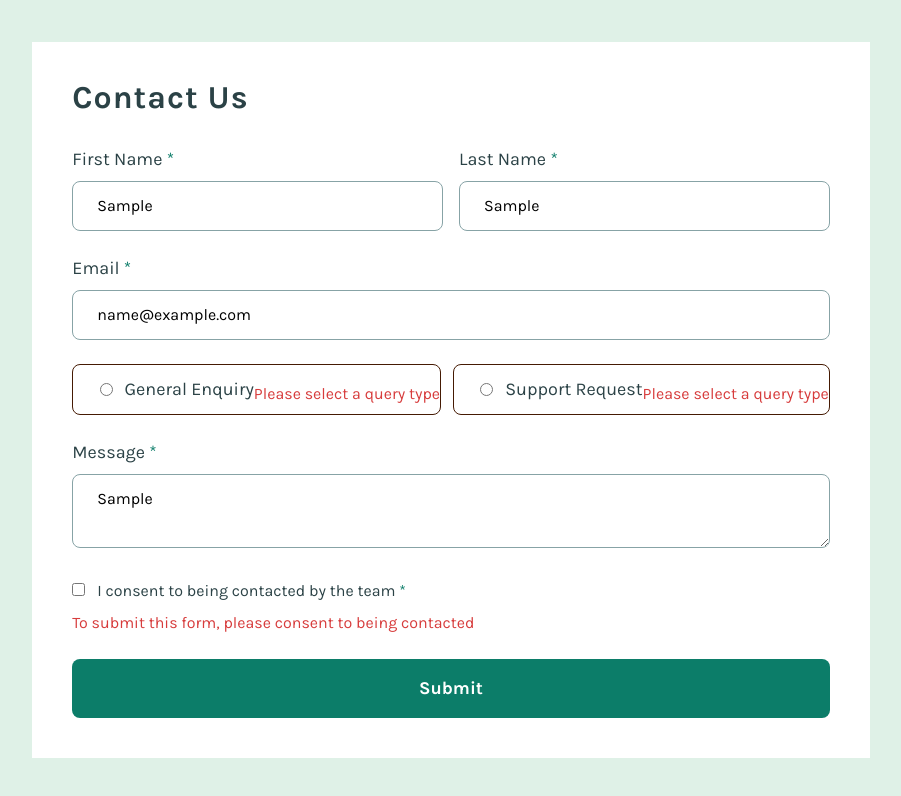
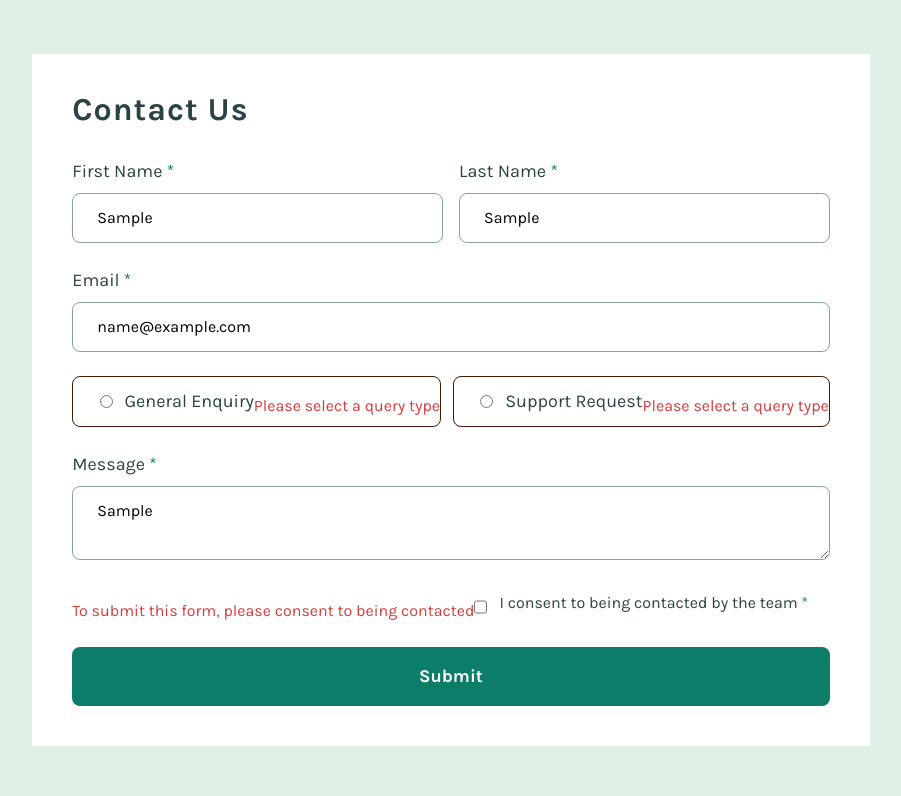
Before and after one commit to shaversj/contact-form-main, a Next.js app: page / in a window 1280 px wide. Both pictures are taken after typing "Sample", "Sample", "name@example.com", "Sample" into the empty fields and a click on the button "Submit". Shown: the top 796 px of the page, without its empty margins (189-1090 px from the left). Built offline with nearby package versions, Linux system fonts and the light colour scheme.

Commit message:
Update form with new components

```diff
--- a/src/app/page.tsx
+++ b/src/app/page.tsx
@@ -4,6 +4,8 @@ import { FieldErrors, Form, SubmitHandler, useForm } from "react-hook-form";
 import { zodResolver } from "@hookform/resolvers/zod";
 import { FormSchema, FormValues } from "@/types/types";
 import FormField from "@/components/FormField";
+import Label from "@/components/Label";
+import Input from "@/components/Input";
 
 export default function Home() {
   const {
@@ -23,15 +25,18 @@ export default function Home() {
       <form className={"space-y-6 pt-8"} onSubmit={handleSubmit(onSubmit, onError)}>
         <div className={"grid grid-cols-2 gap-x-4"}>
           <div>
-            <FormField label={"First Name"} name={"firstName"} type={"text"} register={register} errors={errors} />
+            <Label htmlFor={"firstName"} required={true} displayName={"First Name"} />
+            <Input name={"firstName"} type={"text"} register={register} errors={errors} />
           </div>
           <div>
-            <FormField label={"Last Name"} name={"lastName"} type={"text"} register={register} errors={errors} />
+            <Label htmlFor={"lastName"} required={true} displayName={"Last Name"} />
+            <Input name={"lastName"} type={"text"} register={register} errors={errors} />
           </div>
         </div>
 
         <div>
-          <FormField label={"Email"} name={"email"} type={"email"} register={register} errors={errors} />
+          <Label htmlFor={"email"} required={true} displayName={"Email"} />
+          <Input name={"email"} type={"email"} register={register} errors={errors} />
         </div>
 
         <fieldset className={"flex gap-x-3"} id={"queryType"}>
@@ -59,14 +64,17 @@ export default function Home() {
           )}
         </div>
 
-        <div>
-          <input type={"checkbox"} value={"acknowledged"} {...register("consent")} />
-          <label className={"pl-3 text-grey-900"} htmlFor={"consent"}>
-            I consent to being contacted by the team <span className={"text-green-600"}>*</span>
-          </label>
-          {(errors as Record<string, any>)["consent"]?.message && (
-            <p className={"pt-[.5rem] leading-[150%] text-red"}>{(errors as Record<string, any>)["consent"].message.toString()}</p>
-          )}
+        <div className={"flex flex-row-reverse justify-end"}>
+          <Label htmlFor={"consent"} required={true} displayName={"I consent to being contacted by the team"} variant={"checkbox"} />
+          <Input name={"consent"} type={"checkbox"} register={register} value={"acknowledged"} variant={"checkbox"} errors={errors} />
+          {/*<input type={"checkbox"} value={"acknowledged"} {...register("consent")} />*/}
+
+          {/*<label className={"pl-3 text-grey-900"} htmlFor={"consent"}>*/}
+          {/*  I consent to being contacted by the team <span className={"text-green-600"}>*</span>*/}
+          {/*</label>*/}
+          {/*{(errors as Record<string, any>)["consent"]?.message && (*/}
+          {/*  <p className={"pt-[.5rem] leading-[150%] text-red"}>{(errors as Record<string, any>)["consent"].message.toString()}</p>*/}
+          {/*)}*/}
         </div>
 
         <button className={"mx-auto h-[59px] w-full rounded-lg bg-green-600 py-3 text-[18px] font-bold leading-[150%] text-white"}>Submit</button>
--- a/src/components/Input.tsx
+++ b/src/components/Input.tsx
@@ -26,7 +26,7 @@ type InputProps = {
   errors?: Errors;
 };
 
-export default function Input({ name, type, register, required, placeholder, value, variant = "text", errors }: InputProps) {
+export default function Input({ name, type, register, required = false, placeholder, value, variant = "text", errors }: InputProps) {
   return (
     <>
       <input
@@ -39,7 +39,7 @@ export default function Input({ name, type, register, required, placeholder, val
         className={VARIANTS[variant]}
         aria-invalid={(errors as Record<string, any>)[name]?.message ? "true" : "false"}
       />
-      {(errors as Record<string, any>)[name]?.message && <p className={"pt-[.5rem] leading-[150%] text-red"}>{(errors as Record<string, any>)[name].message.toString()}</p>}
+      {(errors as Record<string, any>)[name]?.message && <p className={"ro pt-[.5rem] leading-[150%] text-red"}>{(errors as Record<string, any>)[name].message.toString()}</p>}
     </>
   );
 }
```
